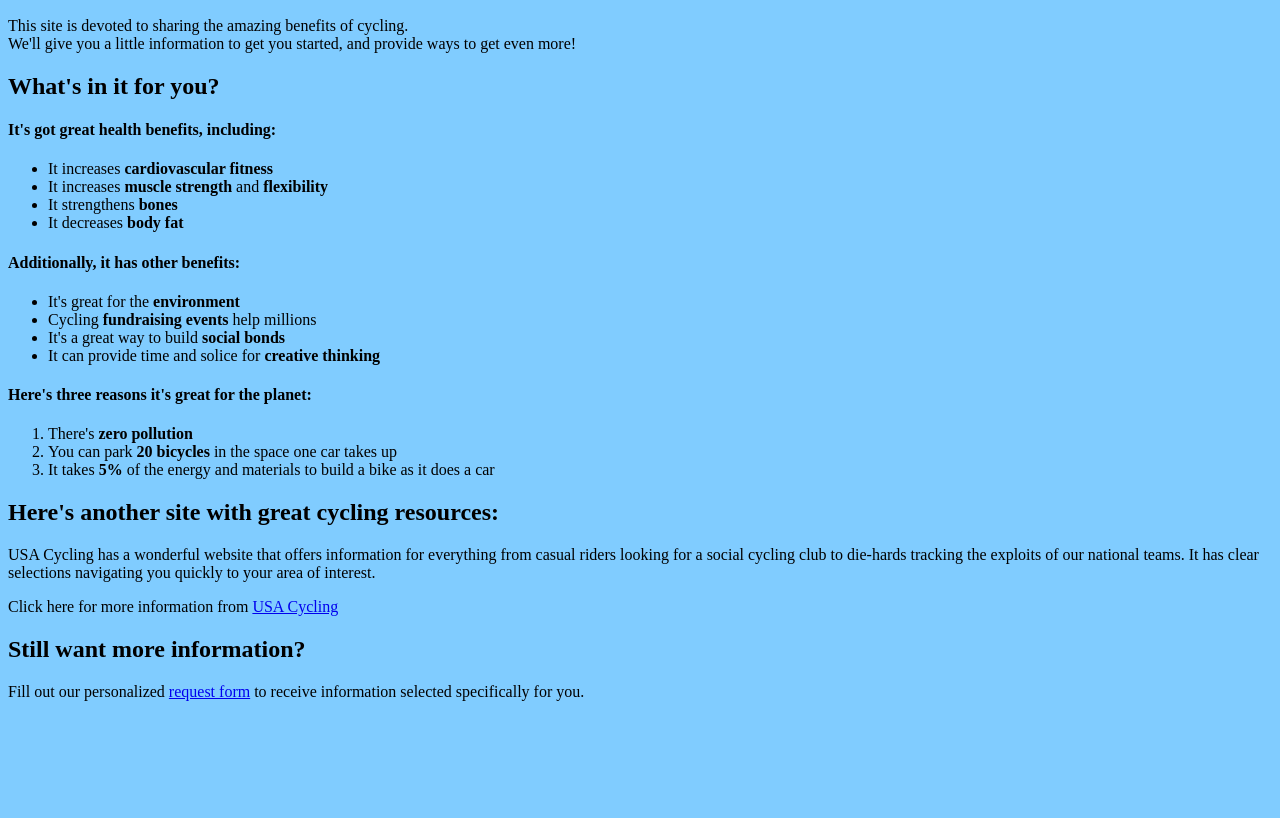
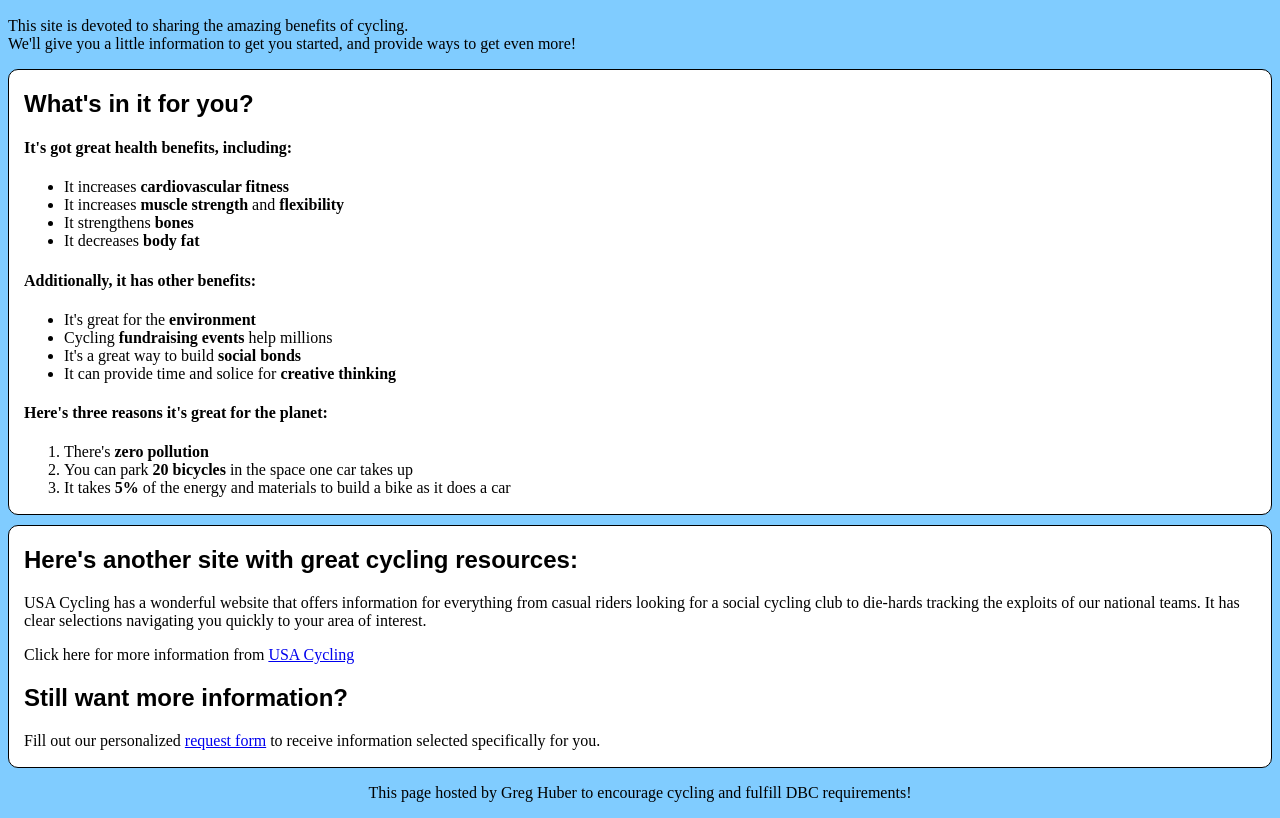
Before and after one commit to greghuber/greghuber.github.io, a plain HTML site: page index.html in a window 1280 px wide. Shown: the part 290-1108 px from the top of the page. Before the commit the page ends 1007 px from the top, so only its background shows below. Drawn offline with Linux system fonts and the light colour scheme.

Commit message:
Add css file, add border to sections and change header font

```diff
--- a/index.html
+++ b/index.html
@@ -49,4 +49,6 @@
 </section>
 
 	</body>
+<footer>
+	<p>This page hosted by Greg Huber to encourage cycling and fulfill DBC requirements!</p>
 </html>
--- a/styles.css
+++ b/styles.css
@@ -1,3 +1,19 @@
 body {
 	background: #80ccff;
 }
+h1, h2{
+	font-family: Avenir, sans-serif;
+}
+section {
+	padding-left: 15px;
+	padding-bottom: 1px;
+	background-color: white;
+	border-style: solid;
+	border-color: black;
+	border-width: 1px;
+	border-radius: 10px;
+	margin-top: 10px;
+}
+footer {
+	text-align: center;
+}
```
